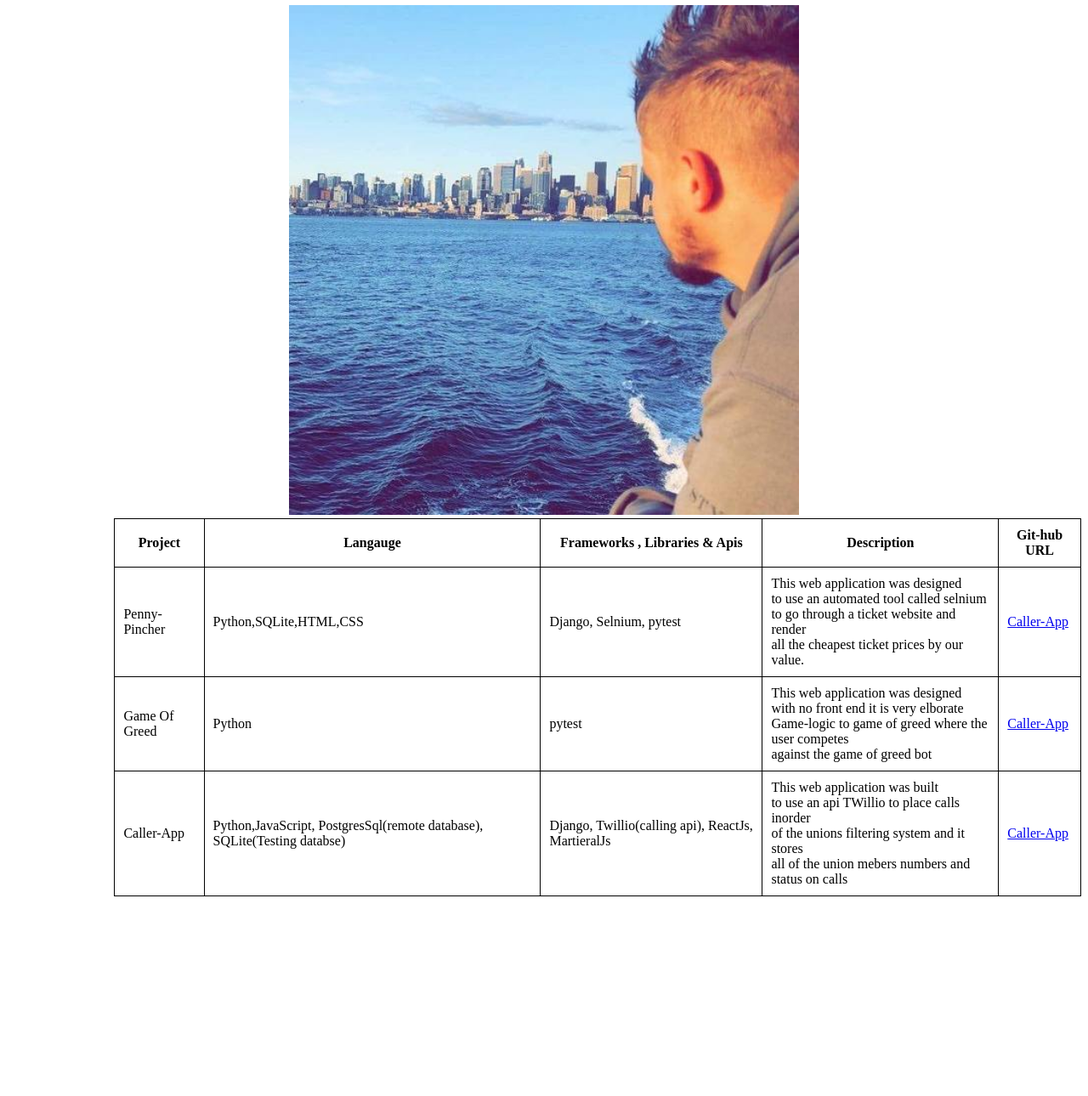
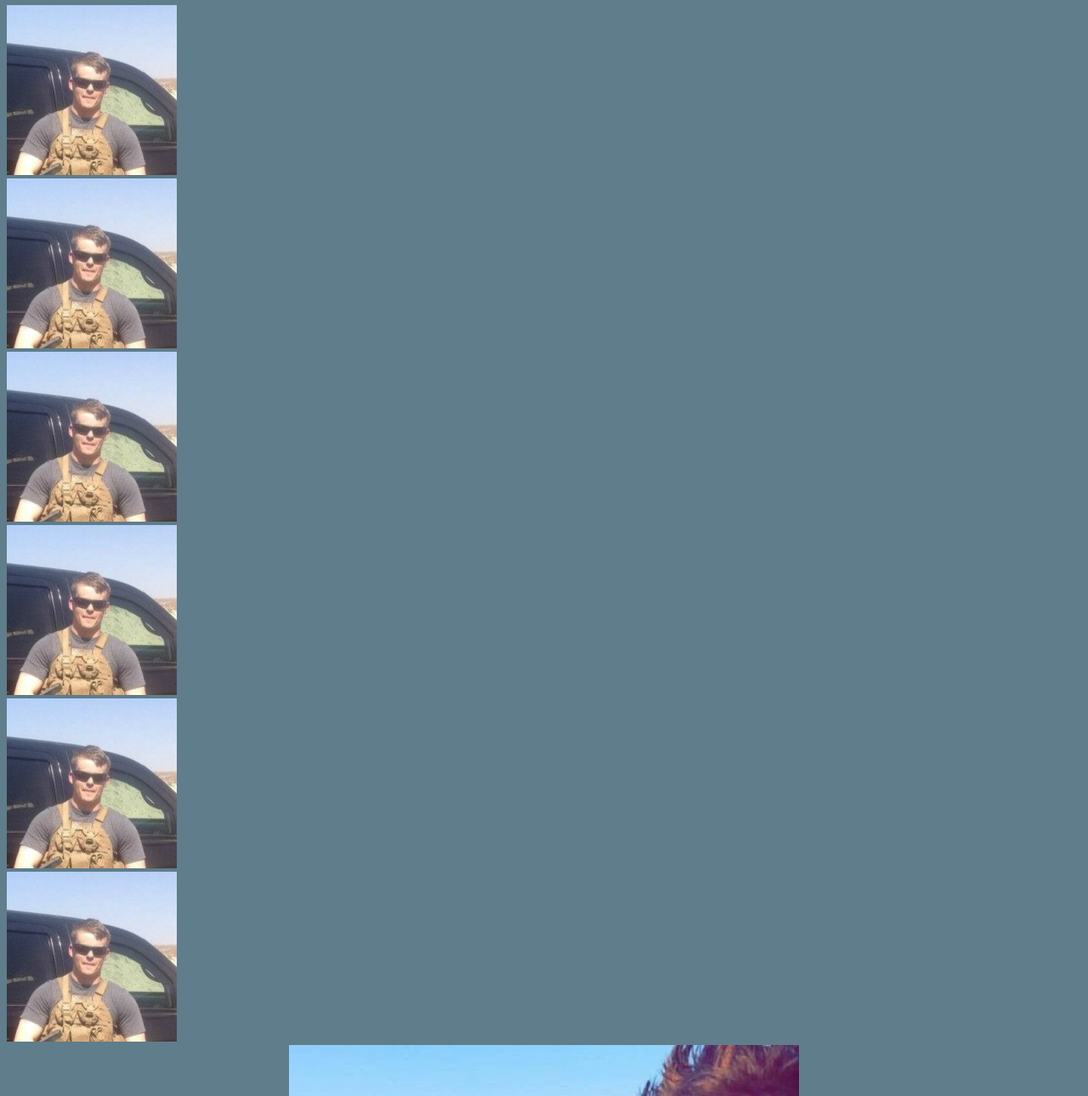
Before and after one commit to josephlee3454/HTML-Indentation, a plain HTML site: page html-section/Html-fake-blog.html in a window 1280 px wide. Shown: the part 137-1427 px from the top of the page at 85% size. Before the commit the page ends 1200 px from the top, so only its background shows below. Drawn offline with Linux system fonts and the light colour scheme.

Commit message:
added some css to the background

```diff
--- a/html-section/Html-fake-blog.html
+++ b/html-section/Html-fake-blog.html
@@ -12,6 +12,7 @@
               padding: 10px;
               border: 1px solid black;
               border-collapse: collapse;
+              background-color: #ffffff;
             }
           </style>
     </head>
@@ -22,12 +23,21 @@
                    Joes Projects
             </nav>
             <h1 class="header">Joe's Projects</h1>
+            <div class="icon-container">
+                <div class="icon"><img src="../Assets/otherjoe.jpeg" alt="afghan-pic"></div>
+                <div class="icon"><img src="../Assets/otherjoe.jpeg" alt="afghan-pic"></div>
+                <div class="icon"><img src="../Assets/otherjoe.jpeg" alt="afghan-pic"></div>
+                <div class="icon"><img src="../Assets/otherjoe.jpeg" alt="afghan-pic"></div>
+                <div class="icon"><img src="../Assets/otherjoe.jpeg" alt="afghan-pic"></div>
+                <div class="icon"><img src="../Assets/otherjoe.jpeg" alt="afghan-pic"></div>
+
+              </div>
             <div class="center">
                 <img id="image" src="../Assets/profile_pic.jpeg" alt="joe old military pic">
             </div>
             <div class="table">
 
-                <table>
+                <table id= "project-table">
                     <thead>
                         <tr>
                             <th>Project</th>
--- a/html-section/main.css
+++ b/html-section/main.css
@@ -1,4 +1,10 @@
+table{
+    background-color: rgba(0, 0, 0, 0.04);
+    }
 
+Body{
+    background-color: #607d8b;
+}
 .center{
     text-align: center;
 
@@ -8,13 +14,14 @@
     text-align: center;
 }
 .table{
+
     padding-left: 10%;
 }
 #image{
     height: 600px;
 }
 .nav-bar{
-    background-color:rgba(0, 0, 0, 0.04);
+    background-color:#37474f;
     position: absolute;
     width: 100%;
     height: 40px;
```
Also changed, not shown: html-section/HTML-indentation.html (+2 -1 lines), html-section/Assets/python_icon.jpeg (added), html-section/HTML-indentationtwo.html (line endings or trailing spaces).
